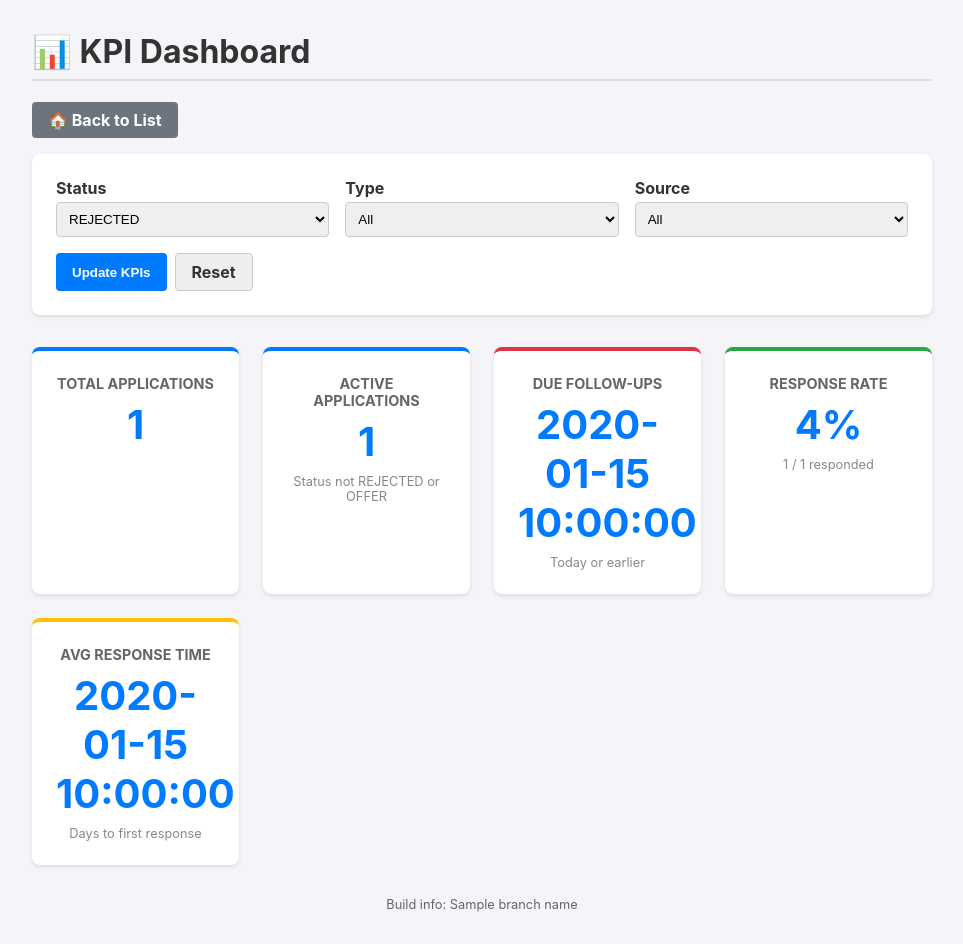
After one commit to darkiron/offertrail, a FastAPI app: template src/templates/dashboard.html in a window 1280 px wide. The commit adds this page. Shown: the whole page, without its empty margins (158-1121 px from the left). Run offline with FastAPI, Linux system fonts and the light colour scheme; the template is opened without the code that fills it: most values are stand-ins (such as "Sample title", 1, 10 or a date in 2020).

Commit message:
✨ feat: add KPI dashboard with actionable metrics
⚡ refactor: implement response rate and avg response time logic

🎨 ui: add dashboard navigation and response tracking button

```diff
--- a/src/main.py
+++ b/src/main.py
@@ -94,6 +94,37 @@ async def application_details(request: Request, app_id: int):
         "events": events,
         "contacts": contacts,
         "all_contacts": all_contacts
+    })
+
+@app.post("/applications/{app_id}/events")
+async def create_app_event(app_id: int, event_type: str = Form(...)):
+    with database.get_db() as conn:
+        database.log_event(conn, "application", app_id, event_type, {"source": "manual_dashboard_lite"})
+        conn.commit()
+    return RedirectResponse(url=f"/applications/{app_id}", status_code=303)
+
+@app.get("/dashboard", response_class=HTMLResponse)
+async def kpi_dashboard(
+    request: Request,
+    status: str = None,
+    type: str = None,
+    source: str = None
+):
+    filters = {
+        "status": status,
+        "type": type,
+        "source": source
+    }
+    filters = {k: v for k, v in filters.items() if v is not None and v != ""}
+
+    kpis = database.get_kpis(filters)
+    sources = database.get_distinct_sources()
+
+    return templates.TemplateResponse(request, "dashboard.html", {
+        "branch_name": get_branch_name(),
+        "kpis": kpis,
+        "filters": filters,
+        "sources": sources
     })
 
 @app.post("/applications/{app_id}/link-contact", response_class=RedirectResponse)
--- /dev/null
+++ b/src/templates/dashboard.html
@@ -0,0 +1,114 @@
+<!DOCTYPE html>
+<html lang="en">
+<head>
+    <meta charset="UTF-8">
+    <meta name="viewport" content="width=device-width, initial-scale=1.0">
+    <title>OfferTrail - KPI Dashboard</title>
+    <style>
+        body {
+            font-family: -apple-system, BlinkMacSystemFont, "Segoe UI", Roboto, Helvetica, Arial, sans-serif;
+            max-width: 900px;
+            margin: 2rem auto;
+            padding: 0 1rem;
+            background-color: #f4f4f9;
+            color: #333;
+        }
+        h1 { border-bottom: 2px solid #ddd; padding-bottom: 0.5rem; }
+        .card { background: white; padding: 1.5rem; margin: 1rem 0; border-radius: 8px; box-shadow: 0 2px 4px rgba(0,0,0,0.1); }
+        .form-group { margin-bottom: 1rem; }
+        label { display: block; margin-bottom: 0.25rem; font-weight: bold; }
+        select { width: 100%; padding: 0.5rem; border: 1px solid #ccc; border-radius: 4px; box-sizing: border-box; }
+        button { background: #007bff; color: white; border: none; padding: 0.5rem 1rem; border-radius: 4px; cursor: pointer; font-weight: bold; }
+        button:hover { background: #0056b3; }
+        .grid { display: grid; grid-template-columns: repeat(auto-fit, minmax(200px, 1fr)); gap: 1.5rem; margin-top: 2rem; }
+        .kpi-card { background: white; padding: 1.5rem; border-radius: 8px; box-shadow: 0 2px 4px rgba(0,0,0,0.1); text-align: center; border-top: 4px solid #007bff; }
+        .kpi-value { font-size: 2.5rem; font-weight: bold; margin: 0.5rem 0; color: #007bff; }
+        .kpi-label { font-size: 0.9rem; color: #666; font-weight: bold; text-transform: uppercase; }
+        .kpi-sub { font-size: 0.8rem; color: #888; margin-top: 0.25rem; }
+        footer { margin-top: 2rem; font-size: 0.8rem; color: #666; text-align: center; }
+    </style>
+</head>
+<body>
+    <h1>📊 KPI Dashboard</h1>
+
+    <div style="margin-bottom: 1rem; display: flex; gap: 0.5rem;">
+        <a href="/" style="text-decoration: none; background: #6c757d; color: white; padding: 0.5rem 1rem; border-radius: 4px; font-weight: bold;">🏠 Back to List</a>
+    </div>
+
+    <div class="card">
+        <form action="/dashboard" method="GET">
+            <div style="display: grid; grid-template-columns: 1fr 1fr 1fr; gap: 1rem;">
+                <div class="form-group">
+                    <label for="filter_status">Status</label>
+                    <select id="filter_status" name="status">
+                        <option value="">All</option>
+                        <option value="INTERESTED" {% if filters.status == 'INTERESTED' %}selected{% endif %}>INTERESTED</option>
+                        <option value="APPLIED" {% if filters.status == 'APPLIED' %}selected{% endif %}>APPLIED</option>
+                        <option value="INTERVIEW" {% if filters.status == 'INTERVIEW' %}selected{% endif %}>INTERVIEW</option>
+                        <option value="OFFER" {% if filters.status == 'OFFER' %}selected{% endif %}>OFFER</option>
+                        <option value="REJECTED" {% if filters.status == 'REJECTED' %}selected{% endif %}>REJECTED</option>
+                    </select>
+                </div>
+                <div class="form-group">
+                    <label for="filter_type">Type</label>
+                    <select id="filter_type" name="type">
+                        <option value="">All</option>
+                        <option value="CDI" {% if filters.type == 'CDI' %}selected{% endif %}>CDI</option>
+                        <option value="FREELANCE" {% if filters.type == 'FREELANCE' %}selected{% endif %}>FREELANCE</option>
+                    </select>
+                </div>
+                <div class="form-group">
+                    <label for="filter_source">Source</label>
+                    <select id="filter_source" name="source">
+                        <option value="">All</option>
+                        {% for src in sources %}
+                        <option value="{{ src }}" {% if filters.source == src %}selected{% endif %}>{{ src }}</option>
+                        {% endfor %}
+                    </select>
+                </div>
+            </div>
+            <div style="display: flex; gap: 0.5rem;">
+                <button type="submit">Update KPIs</button>
+                <a href="/dashboard" style="text-decoration: none; background: #eee; color: #333; padding: 0.5rem 1rem; border-radius: 4px; font-weight: bold; border: 1px solid #ccc;">Reset</a>
+            </div>
+        </form>
+    </div>
+
+    <div class="grid">
+        <div class="kpi-card">
+            <div class="kpi-label">Total Applications</div>
+            <div class="kpi-value">{{ kpis.total_count }}</div>
+        </div>
+        <div class="kpi-card">
+            <div class="kpi-label">Active Applications</div>
+            <div class="kpi-value">{{ kpis.active_count }}</div>
+            <div class="kpi-sub">Status not REJECTED or OFFER</div>
+        </div>
+        <div class="kpi-card" style="border-top-color: #dc3545;">
+            <div class="kpi-label">Due Follow-ups</div>
+            <div class="kpi-value">{{ kpis.due_followups }}</div>
+            <div class="kpi-sub">Today or earlier</div>
+        </div>
+        <div class="kpi-card" style="border-top-color: #28a745;">
+            <div class="kpi-label">Response Rate</div>
+            <div class="kpi-value">{{ kpis.response_rate }}%</div>
+            <div class="kpi-sub">{{ kpis.responded_count }} / {{ kpis.total_count }} responded</div>
+        </div>
+        <div class="kpi-card" style="border-top-color: #ffc107;">
+            <div class="kpi-label">Avg Response Time</div>
+            <div class="kpi-value">
+                {% if kpis.avg_response_time is not none %}
+                {{ kpis.avg_response_time }}
+                {% else %}
+                -
+                {% endif %}
+            </div>
+            <div class="kpi-sub">Days to first response</div>
+        </div>
+    </div>
+
+    <footer>
+        Build info: {{ branch_name }}
+    </footer>
+</body>
+</html>
--- a/src/templates/index.html
+++ b/src/templates/index.html
@@ -36,6 +36,7 @@
     <h1>🚀 OfferTrail</h1>
 
     <div style="margin-bottom: 1rem; display: flex; gap: 0.5rem;">
+        <a href="/dashboard" style="text-decoration: none; background: #007bff; color: white; padding: 0.5rem 1rem; border-radius: 4px; font-weight: bold;">📊 Dashboard</a>
         <a href="/followups" style="text-decoration: none; background: #28a745; color: white; padding: 0.5rem 1rem; border-radius: 4px; font-weight: bold;">📅 View Follow-up Queue</a>
         <a href="/import" style="text-decoration: none; background: #6c757d; color: white; padding: 0.5rem 1rem; border-radius: 4px; font-weight: bold;">📥 Import TSV</a>
     </div>
```
Also changed, not shown: src/database.py (+77 -0 lines), src/templates/details.html (+9 -3 lines), tests/test_main.py (+49 -0 lines).
